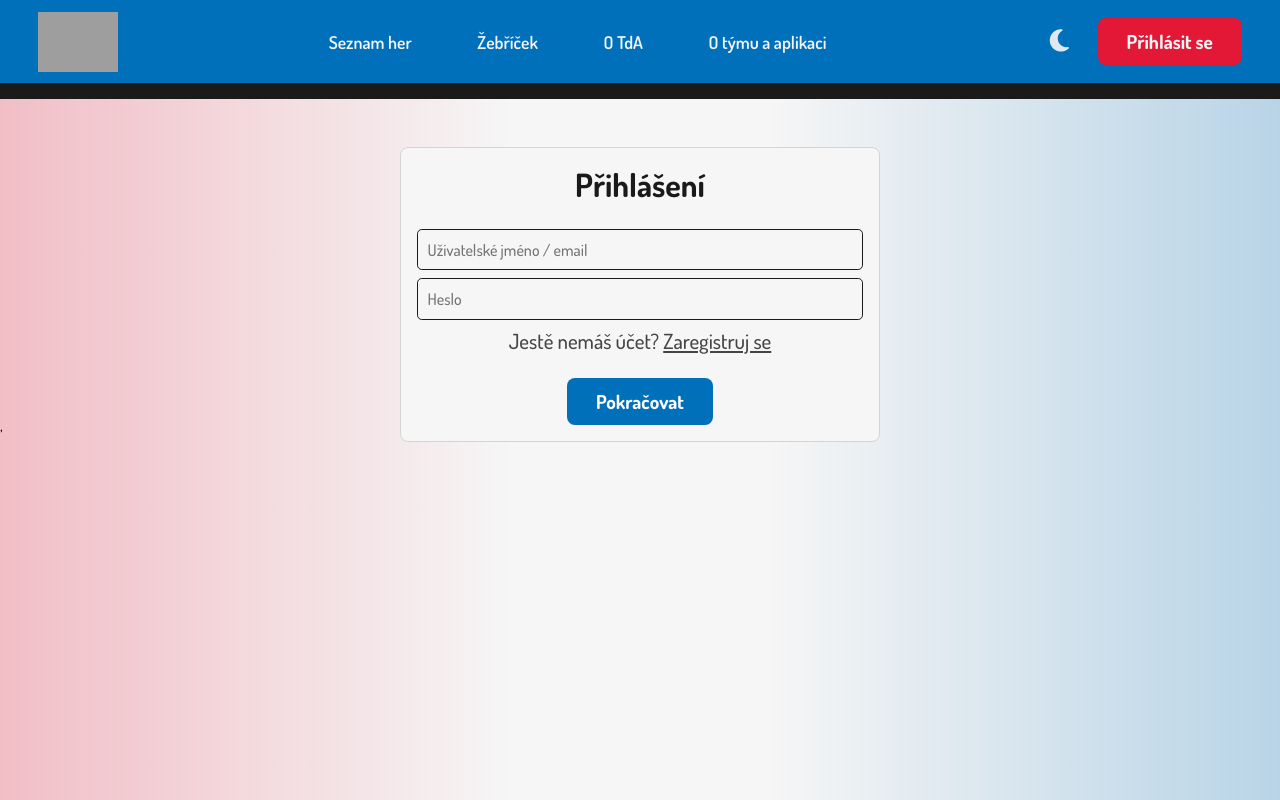
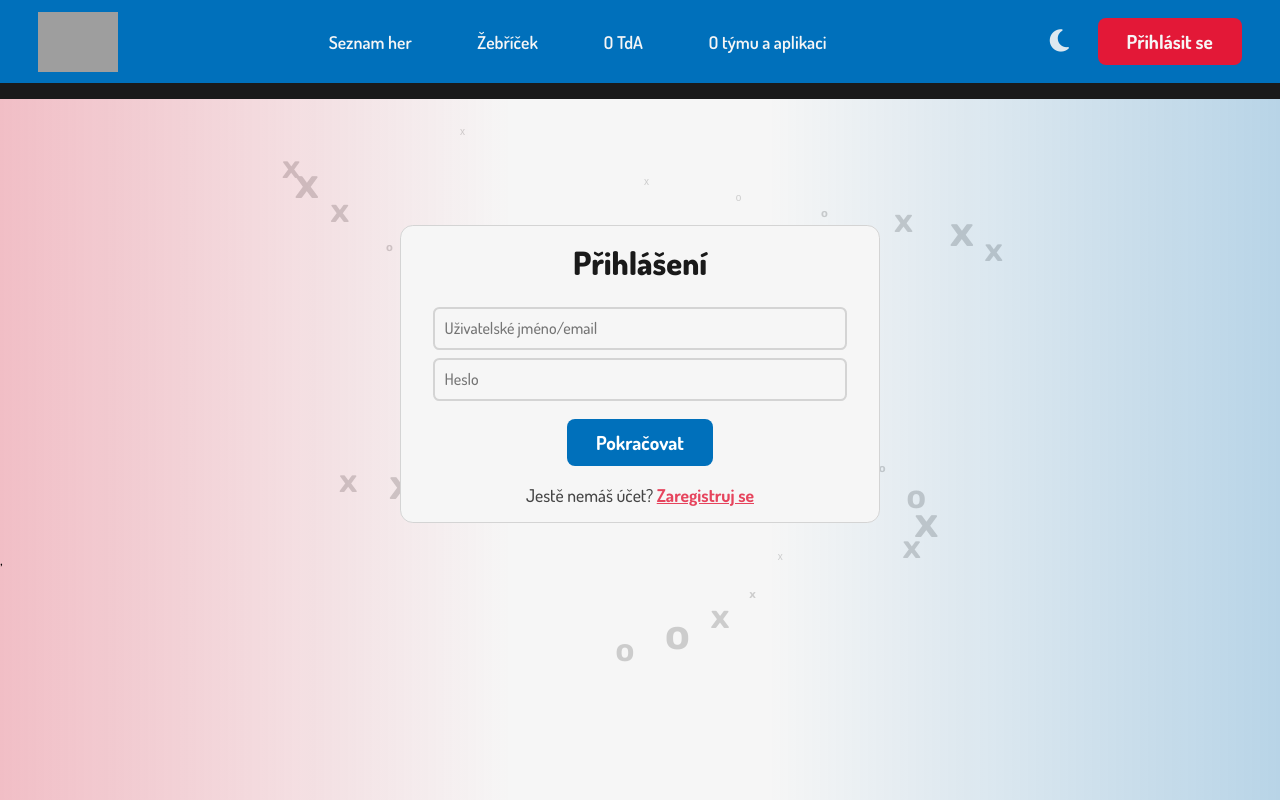
Before and after one commit to l-merta/TdA25-Buraci, a React (Vite) app in the folder client/: page /login in a window 1280 px wide. Built offline with nearby package versions, Linux system fonts and the light colour scheme; grey boxes are pictures that could not be loaded.

Commit message:
Login page redesign

```diff
--- a/client/src/pages/SignIn.tsx
+++ b/client/src/pages/SignIn.tsx
@@ -3,6 +3,7 @@ import { Link, useNavigate } from "react-router-dom";
 import { useUser } from './../components/User';
 
 import Header from './../components/Header';
+import Effect from './../components/Effect';
 
 const SignIn = () => {
   const apiUrl = import.meta.env.VITE_API_URL;
@@ -34,7 +35,7 @@ const SignIn = () => {
         navigate('/'); // Redirect to home page or any other page
       } else {
         const errorData = await response.json();
-        setError('Invalid username/email or password');
+        setError('Nesprávné uživatelské jméno/heslo');
         console.error('Error logging in:', errorData);
       }
     } catch (error) {
@@ -46,13 +47,14 @@ const SignIn = () => {
   return (
     <>
       <Header/>
+      <Effect />
       <div className="bg-grad"></div>
       <div className="main-login anim anim-slide-from-down">
         <form onSubmit={handleSubmit}>
           <h1>Přihlášení</h1>
           <input
             type="text"
-            placeholder='Uživatelské jméno / email'
+            placeholder='Uživatelské jméno/email'
             value={nameOrEmail}
             onChange={(e) => setNameOrEmail(e.target.value)}
             required
@@ -65,8 +67,7 @@ const SignIn = () => {
             required
           />
           {error && <p className="error">{error}</p>}
-          <p className='redirect'>Jestě nemáš účet? <Link to='/registration'>Zaregistruj se</Link></p>
-          <button className='button button-blue' type="submit">Pokračovat</button>
+          <button className='button button-blue' type="submit">Pokračovat</button><p className='redirect'>Jestě nemáš účet? <Link to='/registration'>Zaregistruj se</Link></p>
         </form>
       </div>
     </>
--- a/client/src/pages/SignUp.tsx
+++ b/client/src/pages/SignUp.tsx
@@ -3,6 +3,7 @@ import { Link, useNavigate } from "react-router-dom";
 import { useUser } from './../components/User';
 
 import Header from './../components/Header';
+import Effect from './../components/Effect';
 
 const SignUp = () => {
   const apiUrl = import.meta.env.VITE_API_URL;
@@ -79,7 +80,8 @@ const SignUp = () => {
 
   return (
     <>
-      <Header/>
+      <Header />
+      <Effect />
       <div className="bg-grad"></div>
       <div className="main-login anim anim-slide-from-down">
         <form onSubmit={handleSubmit}>
@@ -113,8 +115,8 @@ const SignUp = () => {
             required
           />
           {error && <p className="error">{error}</p>}
+          <button className='button button-blue' type="submit">Pokračovat</button>
           <p className='redirect'>Už máš účet? <Link to='/login'>Přihlaš se</Link></p>
-          <button className='button button-blue' type="submit">Pokračovat</button>
         </form>
       </div>
     </>
--- a/client/src/styles/login.css
+++ b/client/src/styles/login.css
@@ -1,22 +1,25 @@
 .main-login {
+  min-height: calc(100vh - var(--header-h) - var(--main-b-gap) - var(--footer-h) + 1rem);
   position: relative;
   top: var(--header-h);
-  padding: 0 1rem;
-  padding-top: 3rem;
-  padding-bottom: 4.5rem;
+  display: flex;
+  align-items: center;
 }
 .main-login form {
   background-color: var(--bg-color);
   width: 30rem;
   max-width: 100%;
   border: 1px solid var(--bg-color3);
-  border-radius: 0.5rem;
+  border-radius: 0.8rem;
   margin: 0 auto;
-  padding: 1rem;
+  padding: 1rem 2rem;
   display: flex;
   gap: 0.5rem;
   flex-direction: column;
   align-items: center;
+}
+.main-login form h1 {
+  font: 800 2rem var(--f1);
 }
 .main-login form input {
   color: var(--font-color);
@@ -24,14 +27,14 @@
   background-color: transparent;
   font: 500 1rem var(--f1);
   width: 100%;
-  border: 1px solid var(--bg-contr);
-  border-radius: 0.3rem;
+  border: 2px solid var(--bg-color3);
+  border-radius: 0.4rem;
   padding: 0.6rem 0.6rem;
   transition: 0.12s;
 }
 .main-login form input:focus {
   outline: none;
-  border: 1px solid var(--c6);
+  border: 2px solid var(--c6);
 }
 .main-login form p {
   opacity: 0.8;
@@ -46,6 +49,18 @@
 .main-login form p a:hover {
   opacity: 0.8;
 }
+.main-login form .error {
+  color: var(--c5);
+  font: 500 1.1rem var(--f1);
+  text-align: center;
+}
+.main-login form .redirect {
+  font: 500 1.1rem var(--f1);
+}
+.main-login form .redirect a {
+  color: var(--c5);
+  font: 700 1.1rem var(--f1);
+}
 .main-login form button {
-  margin-top: 1rem;
+  margin: 0.6rem 0;
 }/*# sourceMappingURL=login.css.map */
--- a/client/src/styles/login.scss
+++ b/client/src/styles/login.scss
@@ -1,38 +1,46 @@
 .main-login {
+  min-height: calc(100vh - var(--header-h) - var(--main-b-gap) - var(--footer-h) + 1rem);
+  //margin-top: var(--header-h);
+  //padding-top: 3rem;
+  //padding: 0 1.0rem;
+  //padding-top: 3rem;
+  //padding-bottom: 4.5rem;
   position: relative;
   top: var(--header-h);
   //margin-bottom: 2.0rem;
-  padding: 0 1.0rem;
-  padding-top: 3rem;
-  padding-bottom: 4.5rem;
+  display: flex;
+  align-items: center;
 
   form {
     background-color: var(--bg-color);
     width: 30rem;
     max-width: 100%;
     border: 1px solid var(--bg-color3);
-    border-radius: 0.5rem;
+    border-radius: 0.8rem;
     margin: 0 auto;
-    padding: 1.0rem;
+    padding: 1.0rem 2.0rem;
     display: flex;
     gap: 0.5rem;
     flex-direction: column;
     align-items: center;
 
+    h1 {
+      font: 800 2.0rem var(--f1);
+    }
     input {
       color: var(--font-color);
       background-color: var(--bg-color);
       background-color: transparent;
       font: 500 1.0rem var(--f1);
       width: 100%;
-      border: 1px solid var(--bg-contr);
-      border-radius: 0.3rem;
+      border: 2px solid var(--bg-color3);
+      border-radius: 0.4rem;
       padding: 0.6rem 0.6rem;
       transition: .12s;
     }
     input:focus {
       outline: none;
-      border: 1px solid var(--c6);
+      border: 2px solid var(--c6);
     }
     p {
       opacity: 0.8;
@@ -48,8 +56,21 @@
         opacity: 0.8;
       }
     }
+    .error {
+      color: var(--c5);
+      font: 500 1.1rem var(--f1);
+      text-align: center;
+    }
+    .redirect {
+      font: 500 1.1rem var(--f1);
+
+      a {
+        color: var(--c5);
+        font: 700 1.1rem var(--f1);
+      }
+    }
     button {
-      margin-top: 1.0rem;
+      margin: 0.6rem 0;
     }
   }
 }
```
Also changed, not shown: 1 other file (tests, documents, lock files or other folders).
